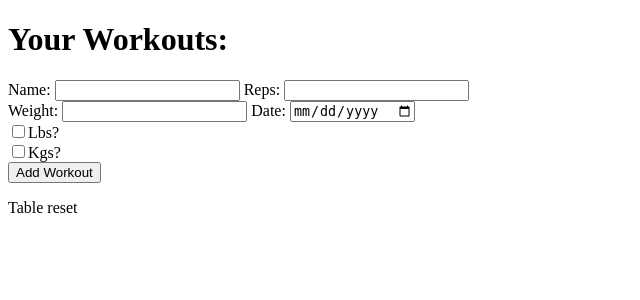
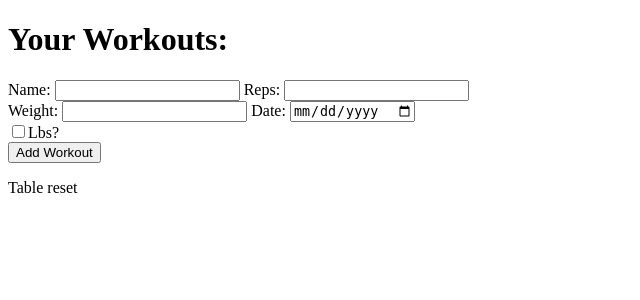
Before and after one commit to kberg721/cs-290, a Node server app: page /reset-table in a window 1280 px wide. Shown: the top 300 px of the page, without its empty margins (0-640 px from the left). Run offline with Node 20, Linux system fonts and the light colour scheme; some libraries are stand-ins or nearby versions.

Commit message:
Add files via upload

```diff
--- a/hw9/views/home.handlebars
+++ b/hw9/views/home.handlebars
@@ -1,16 +1,20 @@
 <h1>Your Workouts: </h1>
 <form id="newWorkout">
   <input type="hidden" name="id" value="{{this.id}}">
+
   <label for="workoutName">Name: </label>
   <input type="text" name="name" id="workoutName">
+
   <label for="workoutReps">Reps: </label>
   <input type="number" name="workoutReps" id="workoutReps"> <br>
+
   <label for="workoutWeight">Weight: </label>
   <input type="number" name="workoutWeight" id="workoutWeight">
+
   <label for="workoutDate">Date: </label>
   <input type="date" name="workoutDate" id="workoutDate"> <br>
-  <input type="checkbox" name="workoutLbs" value="lbs">Lbs? <br>
-  <input type="checkbox" name="workoutKgs" value="kgs">Kgs? <br>
+
+  <input id="lbsCheck" type="checkbox" name="workoutLbs" value="lbs">Lbs? <br>
   <input id="newWorkoutBtn" type="submit" name="Add Workout" value="Add Workout">
 </form>
 <p>{{results}}</p>
```
